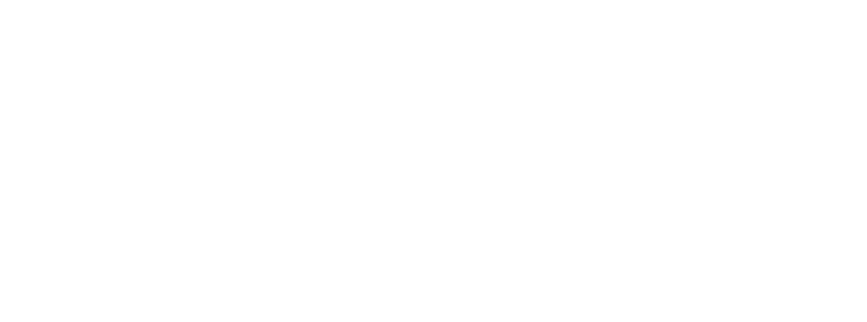
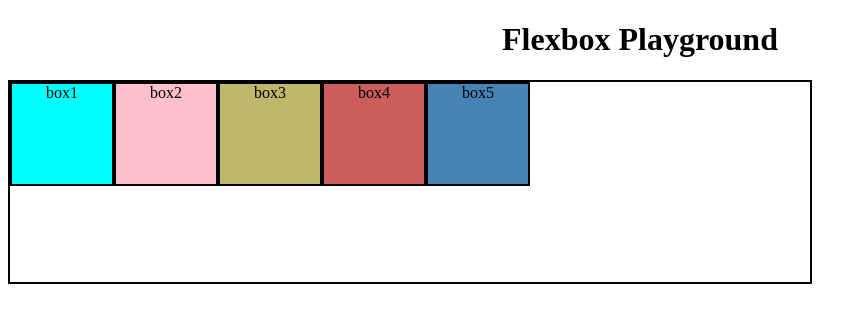
Before and after one commit to Akhand-Jyoti-Raj/CSS-Code, a plain HTML site: page 1 sk flex box/index.html in a window 1280 px wide. Shown: the whole page, without its empty margins (0-867 px from the left). Drawn offline with Linux system fonts and the light colour scheme; files that its build step writes are made by us from their sources.

Commit message:
add flex box

```diff
--- a/1 sk flex box/index.html
+++ b/1 sk flex box/index.html
@@ -8,6 +8,13 @@
     <link rel="stylesheet" href="style.css">
 </head>
 <body>
-
+    <h1>Flexbox Playground</h1>
+    <div id="container">
+        <div id="box1">box1</div>
+        <div id="box2">box2</div>
+        <div id="box3">box3</div>
+        <div id="box4">box4</div>
+        <div id="box5">box5</div>
+    </div>
 </body>
 </html>
--- /dev/null
+++ b/1 sk flex box/style.css
@@ -0,0 +1,28 @@
+body{
+    text-align: center;
+}
+div{
+    height: 100px;
+    width: 100px;
+    display: inline-block;
+    border: 2px solid black;
+}
+#container{
+    width: 800px;
+    height: 200px;
+    display: flex;
+}
+#box1{
+    background-color: aqua;
+}
+#box2{
+    background-color: pink;
+}
+#box3{
+    background-color: darkkhaki;
+}
+#box4{
+    background-color: indianred;
+}#box5{
+    background-color: steelblue;
+}
```
Also changed, not shown: 1 sk flex box/sytle.css (deleted).
